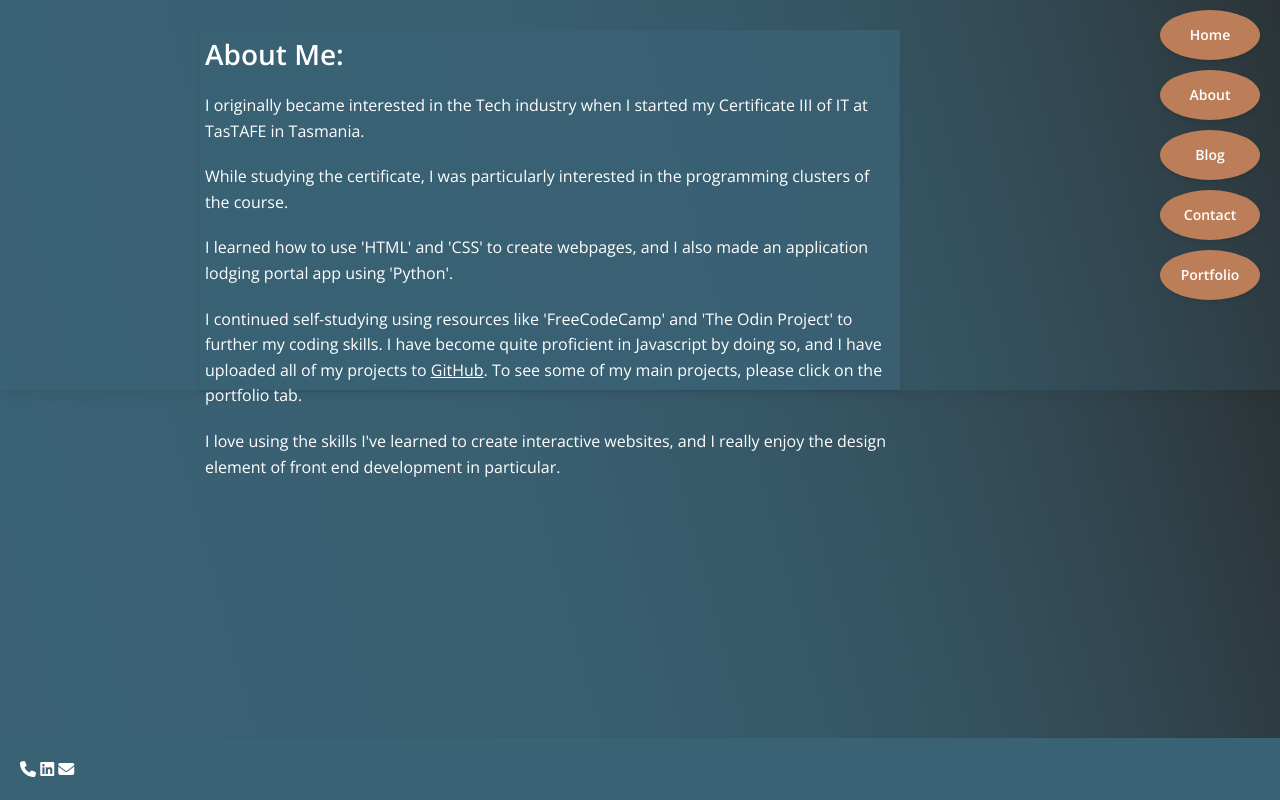
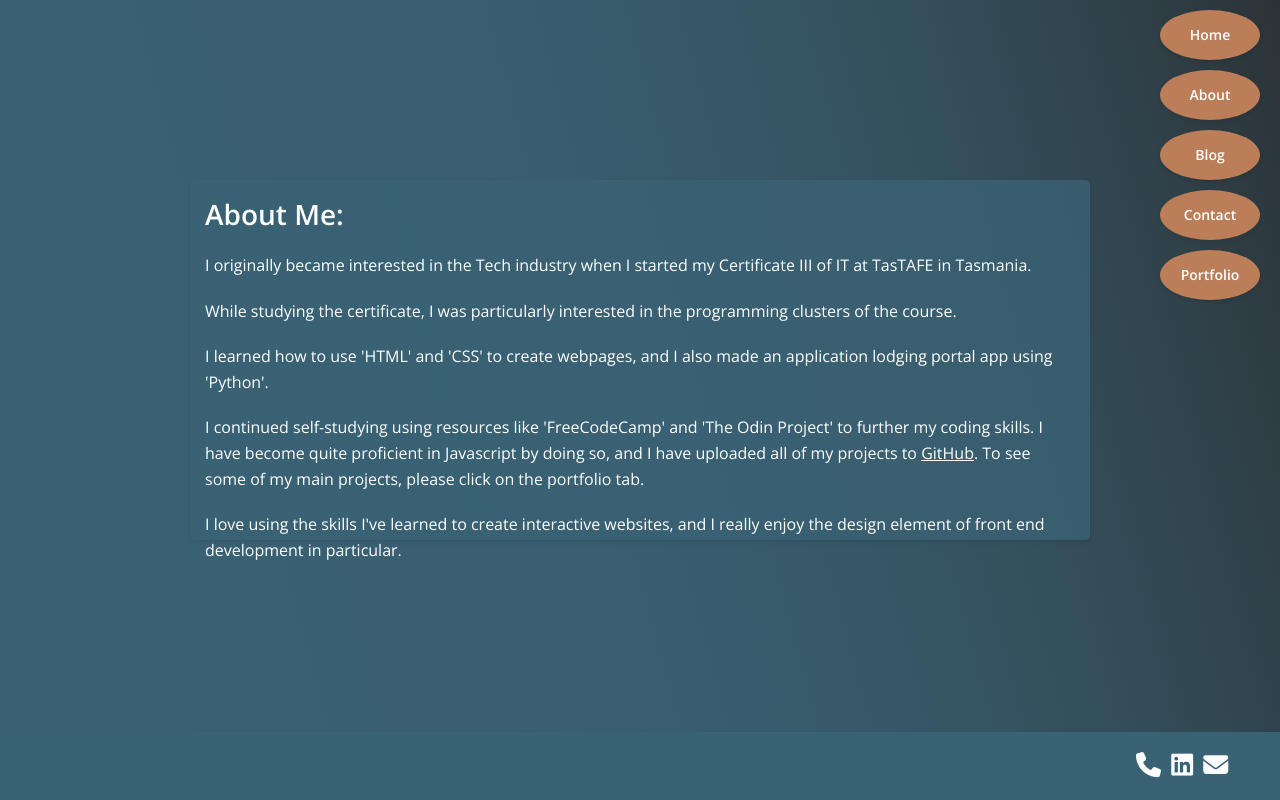
Before and after one commit to Wagonwheels40/Portfolio-Website-DW, a plain HTML site: page about.html in a window 1280 px wide. Drawn offline with nearby package versions, Linux system fonts and the light colour scheme; no server answers; a small style sheet from the web is missing.

Commit message:
Update styles-2.css

```diff
--- a/styles-2.css
+++ b/styles-2.css
@@ -26,7 +26,7 @@ body {
   padding: 0;
   display: flex;
   flex-direction: column;
-  max-height: 170vh;
+  height: 100vh; /* Set body height to full viewport height */
 }
 
 #flags {
@@ -126,13 +126,18 @@ body {
 
 .about {
   background-color: rgba(58, 98, 117, 0.8);
-  padding: 5px;
-  margin-top: 30px;
-  width: 700px;
-  margin-left: 200px;
+  padding: 15px;
+  margin-right: 900px;
+  margin-top: 200px;
+  width: 900px;
+  position: absolute;
+  bottom: 10%;
+  left: 50%;
+  transform: translate(-50%, -50%);
   box-shadow: 0px 2px 4px rgba(0, 0, 0, 0.1);
   flex: 1;
   max-height: 45vh;
+  border-radius: 5px;
 }
 
 .employment {
@@ -424,7 +429,21 @@ h1 {
   bottom: 0;
 }
 
-  .footer p {
-    font-size: 14px;
-    text-align: left;
-  }
+.footer-container a i {
+  margin-right: 5px;
+  font-size: 25px;
+}
+
+.footer-container a i:hover {
+  color: var(--accent-color);
+}
+
+.footer-logo {
+  height: 20px;
+  width: 100px;
+}
+
+.footer-container {
+  margin-left: 90%;
+  font-size: 20px;
+}
```
